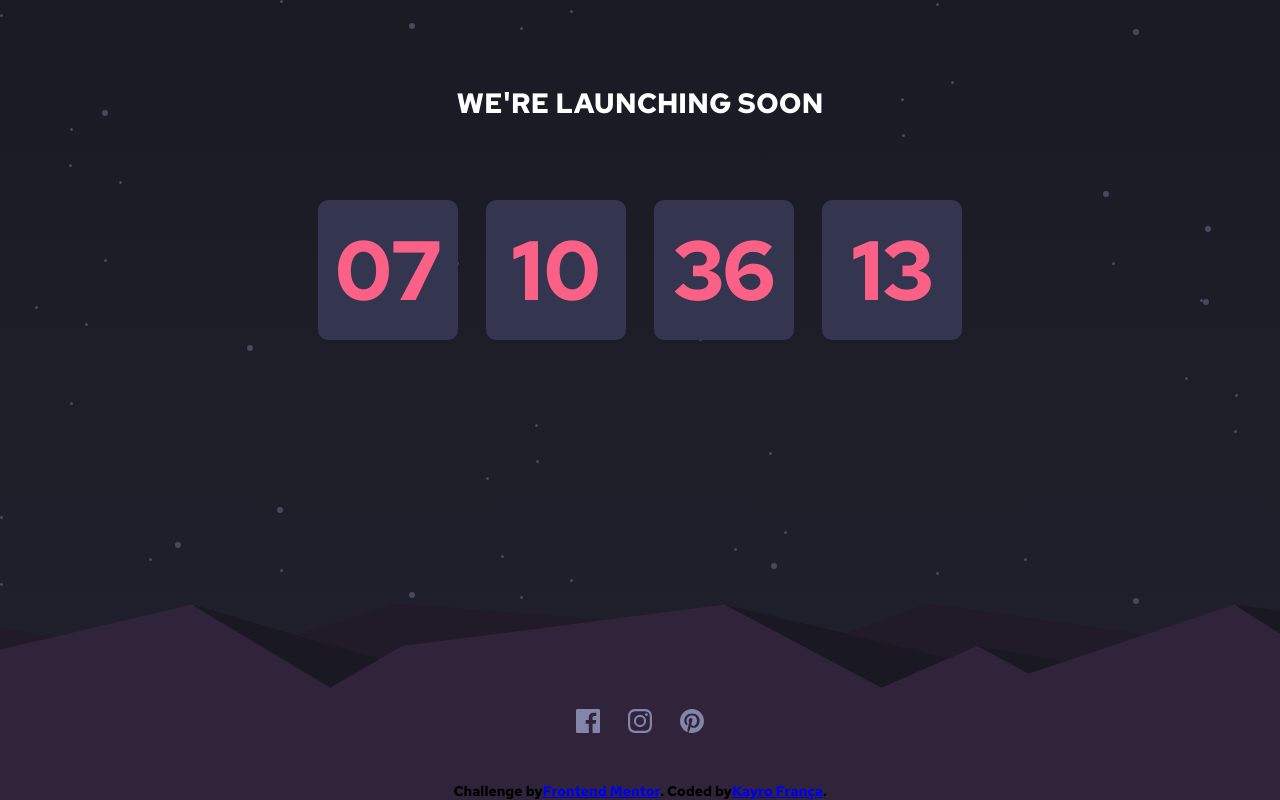
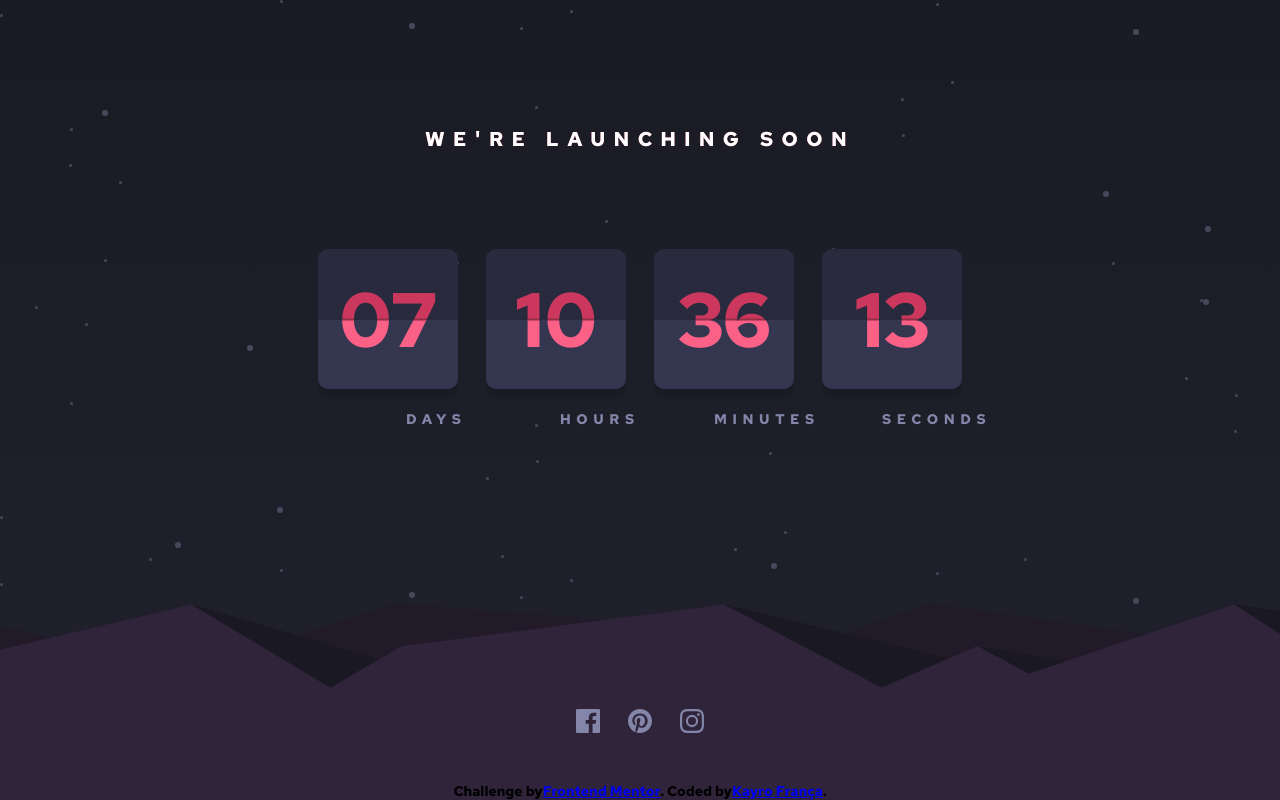
Before and after one commit to Kako-0/countdown-timer, a React (Create React App) app: page / in a window 1280 px wide. Built offline with nearby package versions, Linux system fonts and the light colour scheme.

Commit message:
added details on display

```diff
--- a/src/app.css
+++ b/src/app.css
@@ -9,8 +9,9 @@
 }
 
 .title{
-    margin: 6rem 2rem 0 2rem;
+    margin: 9rem 2rem 0rem 2rem;
     text-align: center;
     color: white;
-    font-size: 28px;
+    font-size: 20px;
+    letter-spacing: .6rem;
 }
--- a/src/components/countdown.css
+++ b/src/components/countdown.css
@@ -12,13 +12,42 @@
     display: flex;
     justify-content: center;
     align-items: center;
-    margin: 1rem;
+    margin: 8rem 1rem 1rem 1rem;
     width: 10rem;
     height: 10rem;
-    background-color: hsl(236, 21%, 26%);
+    background-image: linear-gradient(hsl(236, 21%, 20%)49%, #232435 50%,hsl(236, 21%, 26%)51%);
     border-radius: 10px;
+    box-shadow: 0px 10px #191A24 ;
 }
 p{
-    color: #FB6087;
-    font-size: 6rem;
+    color: transparent;
+    background-image: linear-gradient(#cc385d 48%, #942d47 50%, #FB6087 52%);
+    background-clip: text;
+    font-size: 5.5rem;
 }
+
+.date::after{
+    content: '';
+    position: absolute;
+    color:hsl(237, 18%, 59%);
+    font-size: 14px;
+    letter-spacing: .4rem;
+    top: 15rem;
+}
+
+.days::after{
+    content: 'DAYS';
+    left: 29rem;
+}
+.hours::after{
+    content: 'HOURS';
+    left: 40rem;
+}
+.minutes::after{
+    content: 'MINUTES';
+    left: 51rem;
+}
+.seconds::after{
+    content: 'SECONDS';
+    left: 63rem;
+}
--- a/src/components/countdown.js
+++ b/src/components/countdown.js
@@ -40,10 +40,18 @@ function Countdown() {
 
   return (
     <div className="containerCountdown">
-      <p className="square">{timeLeft.days < 10? "0"+timeLeft.days: timeLeft.days}</p>
-      <p className="square">{timeLeft.hours < 10? "0"+timeLeft.hours: timeLeft.hours}</p>
-      <p className="square">{timeLeft.minutes < 10? "0"+timeLeft.minutes: timeLeft.minutes}</p>
-      <p className="square">{timeLeft.seconds < 10? "0"+timeLeft.seconds: timeLeft.seconds}</p>
+      <div className="square">
+        <p className="date days">{timeLeft.days < 10? "0"+timeLeft.days: timeLeft.days}</p>
+      </div>
+      <div className="square">
+        <p className="date hours">{timeLeft.hours < 10? "0"+timeLeft.hours: timeLeft.hours}</p>
+      </div>
+      <div className="square">
+        <p className="date minutes">{timeLeft.minutes < 10? "0"+timeLeft.minutes: timeLeft.minutes}</p>
+      </div>
+      <div className="square">
+        <p className="date seconds">{timeLeft.seconds < 10? "0"+timeLeft.seconds: timeLeft.seconds}</p>
+      </div>
     </div>
   );
 }
--- a/src/components/footer.js
+++ b/src/components/footer.js
@@ -8,8 +8,8 @@ function SocialMidia(){
     return (
         <ul className="containerFooter">
             <li> <img className="img" src = {facebook} alt="Facebook"/></li>
+            <li><img className="img" src = {pinterest} alt="Pinterest"/></li>
             <li><img className="img" src = {instagram} alt="Instagram"/></li>
-            <li><img className="img" src = {pinterest} alt="Pinterest"/></li>
         </ul>
     );
 }
```
Also changed, not shown: 1 other file (tests, documents, lock files or other folders).
